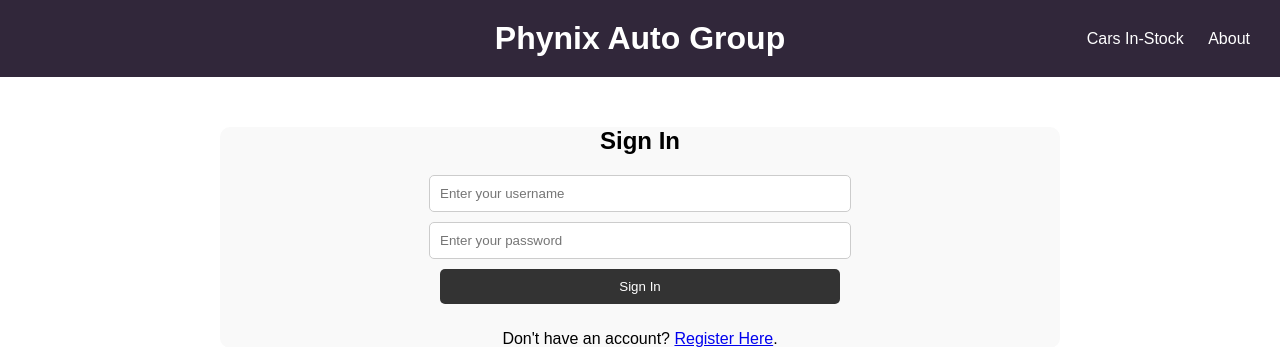
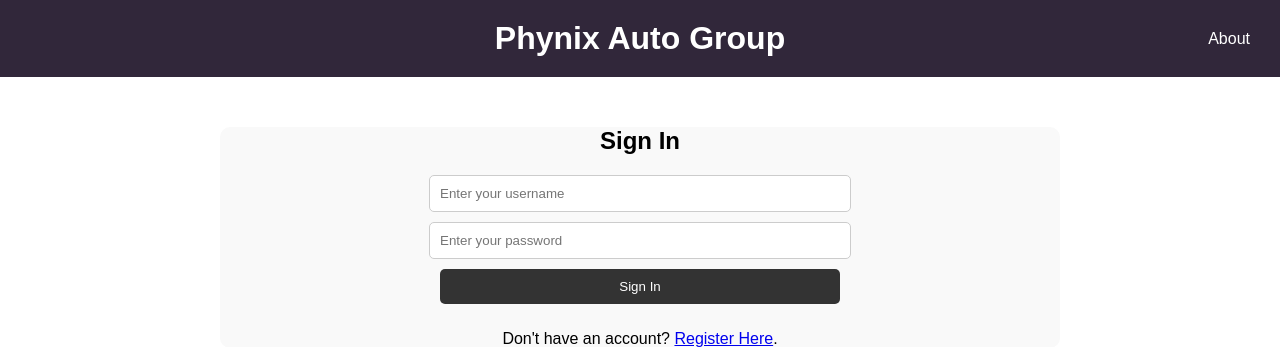
Before and after one commit to rbrinto/Car_DealerShip_Website_Demo_Project, a Flask app: page /sign_in in a window 1280 px wide. Shown: the top 347 px of the page. Run offline with Flask 3, Linux system fonts and the light colour scheme; some libraries are stand-ins or nearby versions.

Commit message:
Minor fix to sign-in page. Nav bar shows cars-in-stock which is not necessary.

```diff
--- a/templates/sign_in.html
+++ b/templates/sign_in.html
@@ -10,7 +10,6 @@
     <header>
         <h1><a href="{{ url_for('index') }}" style="text-decoration: none; color: inherit;">Phynix Auto Group</a></h1>
         <nav>
-            <a class="{% if active_page == 'inventory' %}active{% endif %}" href="{{ url_for('inventory') }}">Cars In-Stock</a>
             <a class="{% if active_page == 'about' %}active{% endif %}" href="{{ url_for('about') }}">About</a>
         </nav>
     </header>
```
